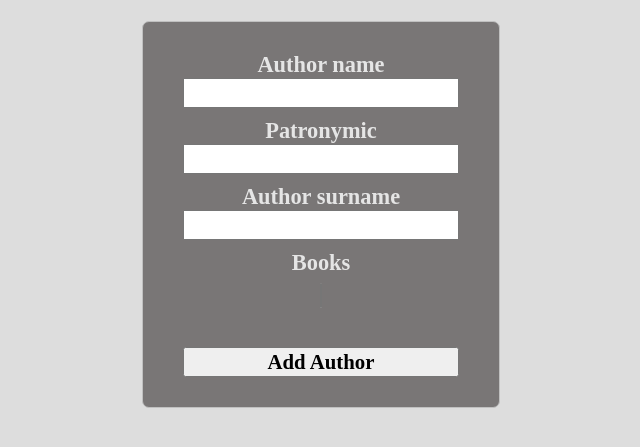
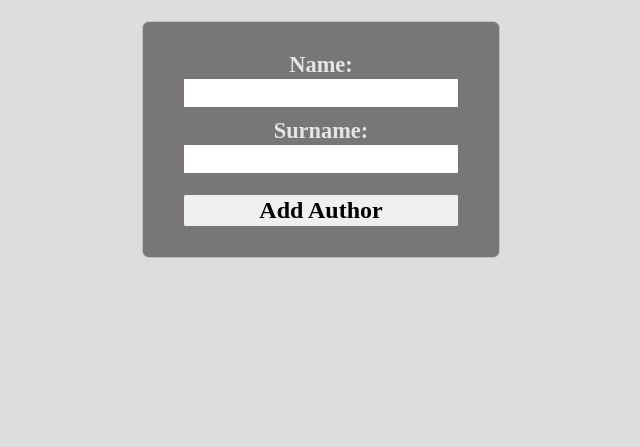
Before and after one commit to mamontoboi/Library_Website, a Django app: page /author/create_author/ in a window 1280 px wide. Shown: the part 83-530 px from the top of the page, without its empty margins (319-959 px from the left). Run offline with Django 4.2, Linux system fonts and the light colour scheme; a user stored in the database is signed in; data that the repository does not hold is empty.

Commit message:
Changes to representation in Order app and create new author webpage

```diff
--- a/library/authentication/static/global/css/styles.css
+++ b/library/authentication/static/global/css/styles.css
@@ -99,7 +99,7 @@
     border-radius: 5px;
     height: 20px;
     font-family: "Baskerville Old Face";
-    color: rgb(184 185 184 / 48%);
+    color: #3d3d3f;
 }
 .formSearch{
     /*margin: 0 auto;*/
@@ -140,7 +140,7 @@
 .orderAddForm input, select{
     border-radius: 5px;
     margin: 7px 0 18px 0;
-    height: 25px;
+    height: 30px;
     font-size: 1.1rem;
 }
 label{
--- a/library/authentication/static/login/css/style.css
+++ b/library/authentication/static/login/css/style.css
@@ -62,7 +62,7 @@
     padding: 50px 35px;
 }
 form *{
-    font-family: 'Poppins',sans-serif;
+    font-family: "Baskerville Old Face";
     color: #ffffff;
     letter-spacing: 0.5px;
     outline: none;
--- a/library/author/forms.py
+++ b/library/author/forms.py
@@ -5,31 +5,23 @@
 
 class AuthorFormModel(forms.ModelForm):
     """Send the data to model Author"""
-    books = forms.ModelMultipleChoiceField(queryset=Book.objects.all(), required=False)
+    # books = forms.ModelMultipleChoiceField(queryset=Book.objects.all(), required=False)
 
     class Meta:
         model = Author
-        fields = ['name', 'surname', 'patronymic', 'books']
+        fields = ['name', 'surname']
 
-    patronymic = forms.CharField(required=False)
+    # patronymic = forms.CharField(required=False)
 
-    def __init__(self, *args, **kwargs):
-        super().__init__(*args, **kwargs)
-        # self.fields['patronymic'].required = False
-        self.fields['books'].required = False
-
-    def save(self, commit=True):
-        instance = super().save(commit=False)
-        if self.cleaned_data['patronymic']:
-            instance.patronymic = self.cleaned_data['patronymic']
-        # else:
-        #     instance.patronymic = None
-        if commit:
-            instance.save()
-        if self.cleaned_data['books']:
-            book_data = self.cleaned_data['books']
-            instance.books.set(book_data)
-        return instance
+    # def save(self, commit=True):
+    #     instance = super().save(commit=False)
+    #     if self.cleaned_data['patronymic']:
+    #         instance.patronymic = self.cleaned_data['patronymic']
+    #     else:
+    #         instance.patronymic = ''
+    #     if commit:
+    #         instance.save()
+    #     return instance
 
 
 class UpdateAuthorFormModel(forms.ModelForm):
--- a/library/author/static/author/css/style.css
+++ b/library/author/static/author/css/style.css
@@ -24,6 +24,9 @@
 }
 input[type="submit"]{
     width: -webkit-fill-available;
+    font-family: Baskerville Old Face;
+    font-size: 24px;
+    font-weight: 600;
 
 }
 .warning{
@@ -141,3 +144,10 @@
     font-weight: bold;
 
 }
+
+/* for all buttons */
+.subButton {
+    font-family: Baskerville Old Face;
+    font-size: 24px;
+    font-weight: 600;
+}
--- a/library/author/templates/author/create_author.html
+++ b/library/author/templates/author/create_author.html
@@ -15,26 +15,32 @@
     {% endif %}
     <form method="POST" enctype="multipart/form-data">
     {% csrf_token %}
-    <div class="create_author">
-        <label for="{{ form.name.id_for_label }}">Author name</label><br>
-        {{ form.name }}
-    </div>
-    <div class="create_author">
-        <label for="{{ form.patronymic.id_for_label }}">Patronymic</label><br>
-        {{ form.patronymic }}
-    </div>
+        {% for field in form %}
         <div class="create_author">
-        <label for="{{ form.surname.id_for_label }}">Author surname</label><br>
-        {{ form.surname }}
-    </div>
-    <div class="create_author">
-        <label for="{{ form.books.id_for_label }}">Books</label><br>
-         <select name="books" id="books" multiple>
-            {% for book in form.books %}
-             <option value="{{ book.name }}">{{ book }}</option>
-            {% endfor %}
-         </select>
-    </div>
+        <label>{{ field.label_tag }}</label><br>
+        {{ field }}
+        </div>
+        {% endfor %}
+<!--    <div class="create_author">-->
+<!--        <label for="{{ form.name.id_for_label }}">Author name</label><br>-->
+<!--        {{ form.name }}-->
+<!--    </div>-->
+<!--    <div class="create_author">-->
+<!--        <label for="{{ form.patronymic.id_for_label }}">Patronymic</label><br>-->
+<!--        {{ form.patronymic }}-->
+<!--    </div>-->
+<!--        <div class="create_author">-->
+<!--        <label for="{{ form.surname.id_for_label }}">Author surname</label><br>-->
+<!--        {{ form.surname }}-->
+<!--    </div>-->
+<!--    <div class="create_author">-->
+<!--        <label for="{{ form.books.id_for_label }}">Books</label><br>-->
+<!--         <select name="books" id="books" multiple>-->
+<!--            {% for book in form.books %}-->
+<!--             <option value="{{ book.name }}">{{ book }}</option>-->
+<!--            {% endfor %}-->
+<!--         </select>-->
+<!--    </div>-->
     <input type="submit" value="Add Author" style="font-family: Baskerville Old Face;
                                                     text-decoration: #080710; font-weight: bold;">
     </form>
--- a/library/book/templates/book/list.html
+++ b/library/book/templates/book/list.html
@@ -12,7 +12,7 @@
         <h3 style="display: inline">You can also find the book by title, count or description</h3>
       {% csrf_token %}
       <input class="searchBook" type="text" name="data" id="name" placeholder="search">
-      <input type="submit" value="Submit" style="font-family: Baskerville Old Face; font-size: 24px; font-weight: 600">
+      <input сlass="subButton" type="submit" value="Submit">
     </form>
     </div>
   {% endif %}
```
Also changed, not shown: library/book/templates/book/detail.html (+10 -6 lines), library/order/forms.py (+3 -4 lines), library/order/models.py (+3 -16 lines).
